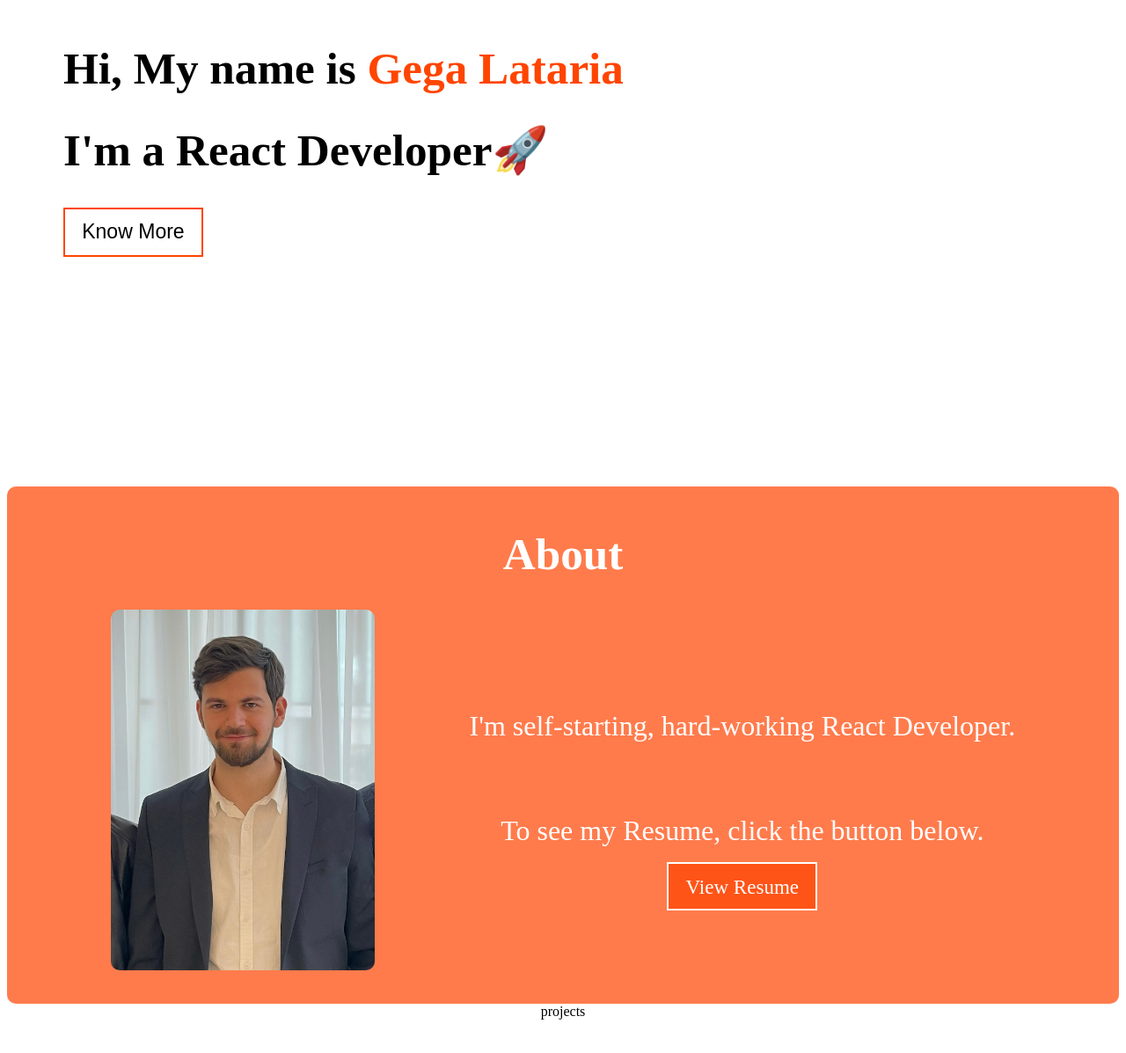
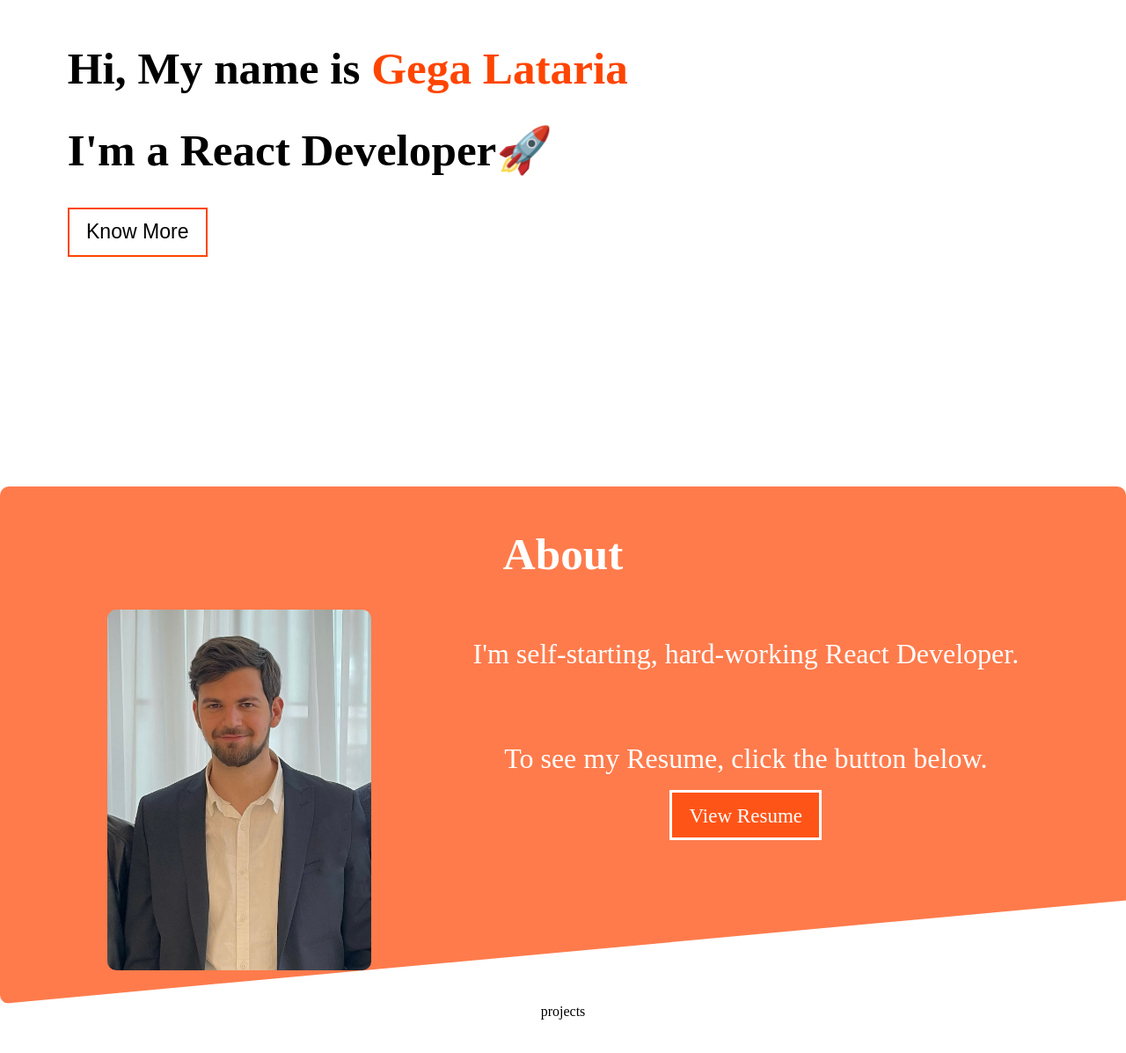
Before and after one commit to GegaLataria/portfolio, a React (Create React App) app: page / in a window 1280 px wide. Shown: the part 255-1452 px from the top of the page at 88% size. Built offline with nearby package versions, Linux system fonts and the light colour scheme.

Commit message:
added clip-path for about container

```diff
--- a/src/home/Home.css
+++ b/src/home/Home.css
@@ -1,3 +1,8 @@
+body {
+    margin-left: 0;
+    margin-right: 0;
+}
+
 .home-page {
     height: 100vh;
     display: flex;
@@ -7,7 +12,7 @@
 
 .name-container {
     font-size: 2vw;
-    margin-left: 5vw;
+    margin-left: 6vw;
 }
 
 .name-container__input {
@@ -31,6 +36,7 @@
 
 .about-container {
     text-align: center;
+    clip-path: polygon(0% 0%, 100% 0%, 100% 80%, 0% 100%);
     color: #fff;
     background-color: rgba(255, 68, 0, .7);
     padding: 1vw 5vw 3vw 5vw;
@@ -44,7 +50,6 @@
 .about-container__flex {
     display: flex;
     justify-content: space-around;
-    align-items: center;
 }
 
 .about-container__image {
@@ -58,7 +63,7 @@
 }
 
 .about-container__button {
-    border: 2px solid #fff;
+    border: 3px solid #fff;
     font-size: 1.8vw;
     background-color: rgba(255, 68, 0, .7);
     cursor: pointer;
@@ -68,11 +73,11 @@
 }
 
 .about-container__button:hover {
-    transition: 1s;
+    transition: 1.5s;
+    left: 0;
     background-color: #fff;
     border-color: 2px solid rgba(255, 68, 0, .7);
     color:rgba(255, 68, 0, .7);
-    transform: scale(1.1);
 }
 
 .projects-container {
```
Also changed, not shown: 1 other file (tests, documents, lock files or other folders).
